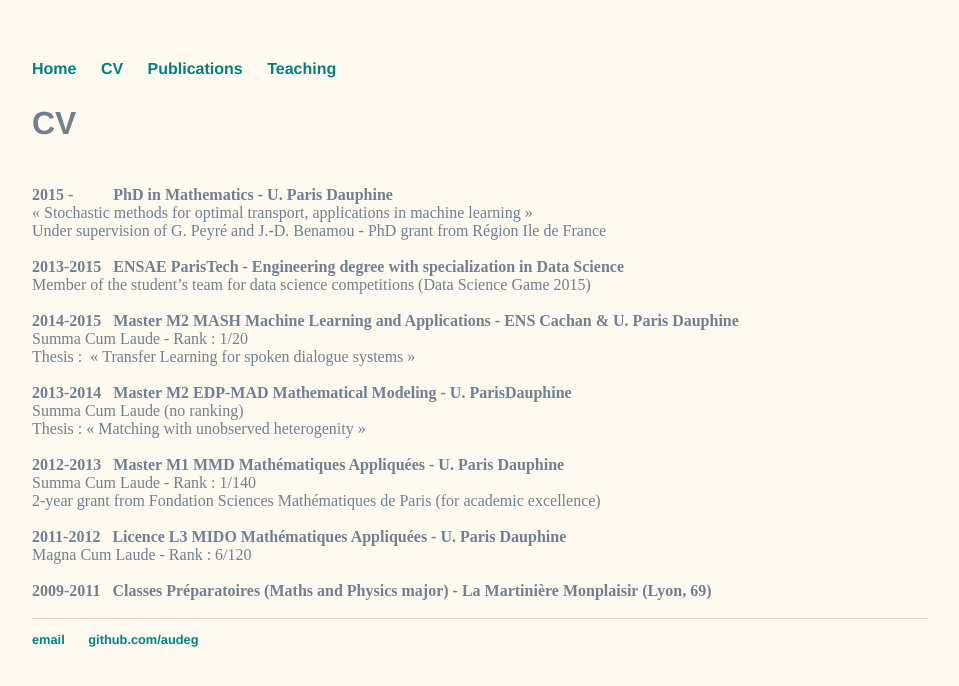
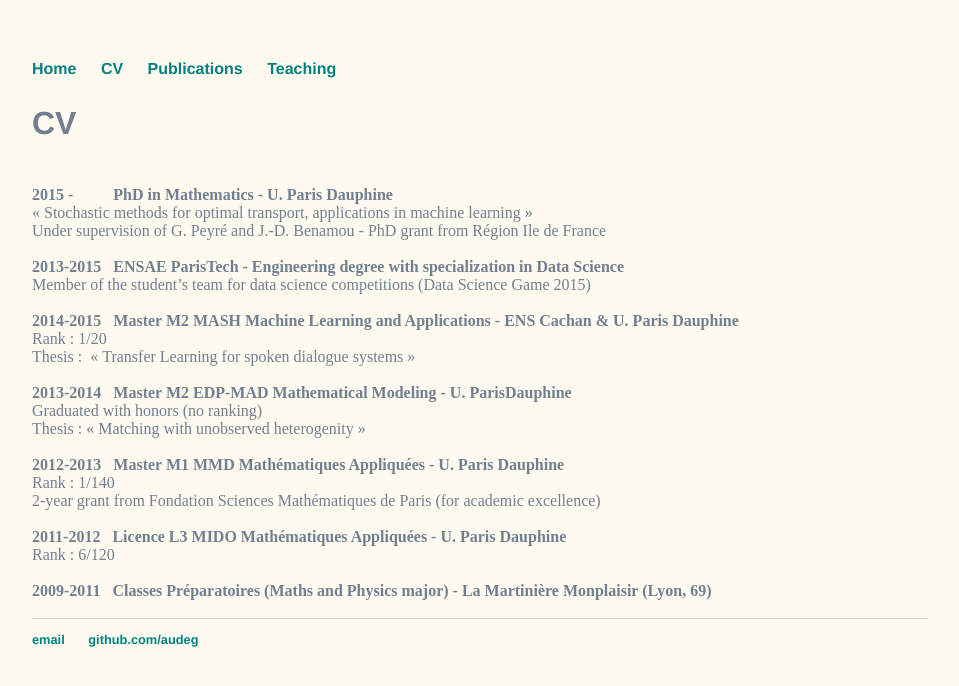
Before and after one commit to audeg/audeg.github.io, a Jekyll site: the page built from cv/index.html, in a window 1280 px wide. Shown: the top 686 px of the page, without its empty margins (160-1119 px from the left). Built offline with Jekyll 4.4.1, drawn with Linux system fonts in a browser that asks for light colours.

Commit message:
Update index.html

```diff
--- a/cv/index.html
+++ b/cv/index.html
@@ -14,22 +14,22 @@ title: CV
 <br/>
 <br/>
 <b>2014-2015 &nbsp; Master M2 MASH Machine Learning and Applications - ENS Cachan & U. Paris Dauphine</b><br/>
-		Summa Cum Laude - Rank : 1/20<br/>
+		Rank : 1/20<br/>
 		Thesis :  « Transfer Learning for spoken dialogue systems »
 <br/>
 <br/>
 <b>2013-2014 &nbsp; Master M2 EDP-MAD Mathematical Modeling  - U. ParisDauphine</b><br/>
-		Summa Cum Laude (no ranking)<br/>
+		Graduated with honors (no ranking)<br/>
 		Thesis : « Matching with unobserved heterogenity »
 <br/>
 <br/>
 <b>2012-2013 &nbsp; Master M1 MMD Mathématiques Appliquées - U. Paris Dauphine </b><br/>
-		Summa Cum Laude - Rank : 1/140<br/>
+		Rank : 1/140<br/>
 		2-year grant from Fondation Sciences Mathématiques de Paris (for academic excellence)
 <br/>
 <br/>
 <b>2011-2012 &nbsp; Licence L3 MIDO Mathématiques Appliquées - U. Paris Dauphine </b><br/>
-		Magna Cum Laude - Rank : 6/120
+		Rank : 6/120
 <br/>
 <br/>
 <b>2009-2011 &nbsp; Classes Préparatoires (Maths and Physics major) - La Martinière Monplaisir (Lyon, 69) </b>
```
